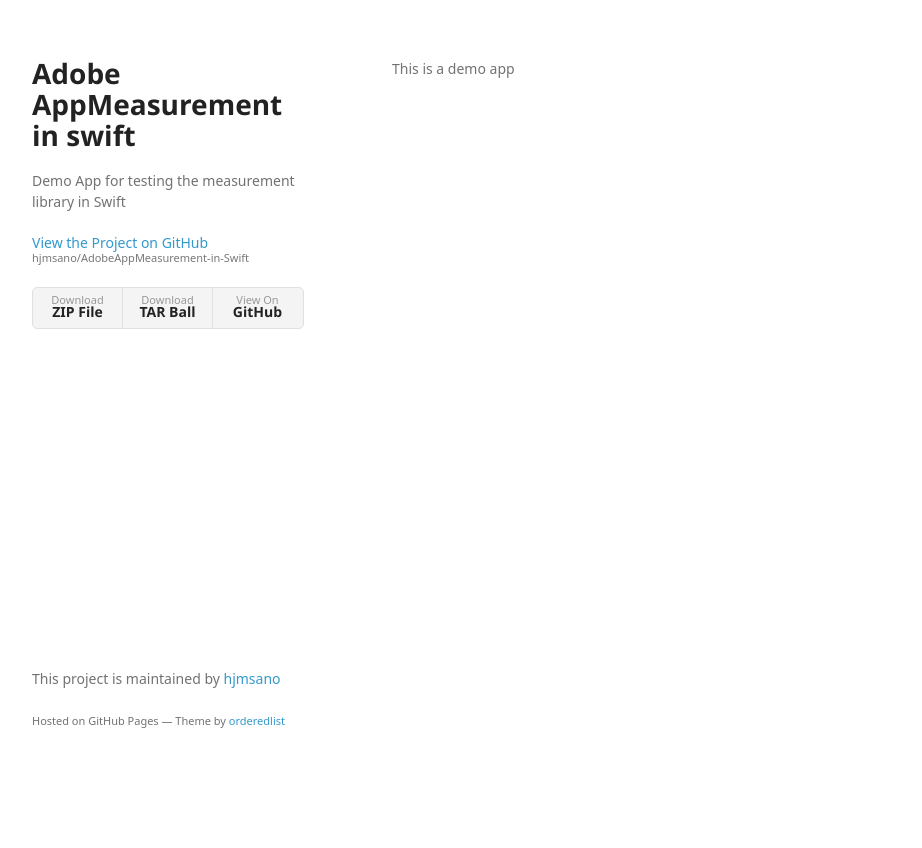
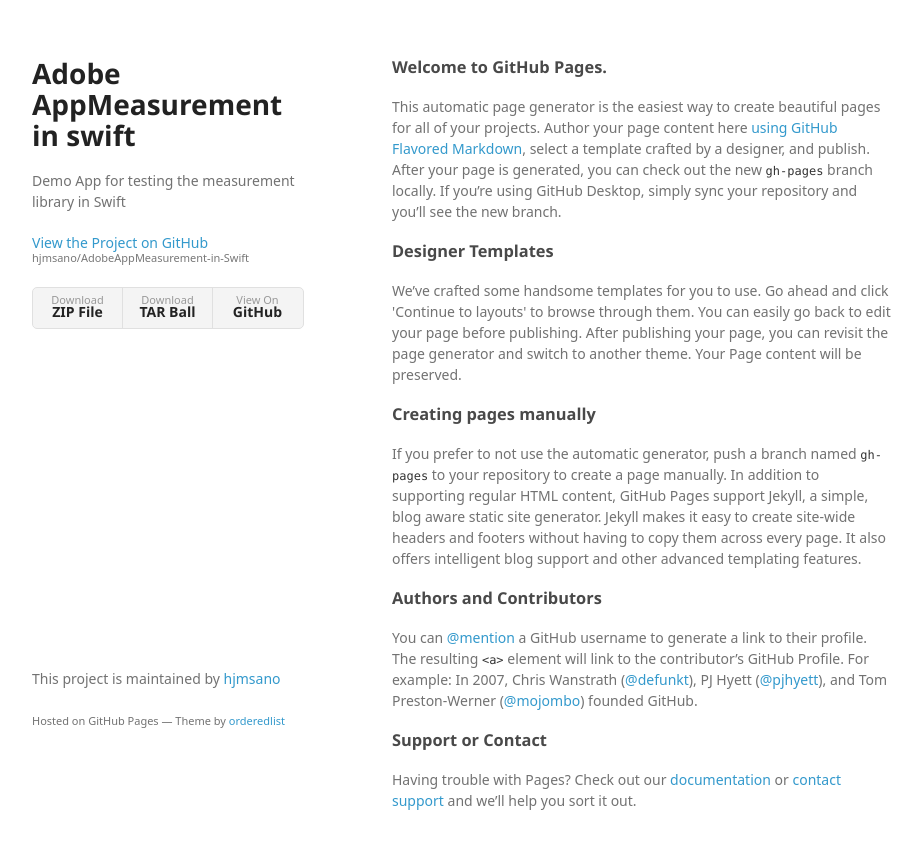
Before and after one commit to hjmsano/AdobeAppMeasurement-in-Swift, a plain HTML site: page index.html in a window 1280 px wide. Shown: the whole page, without its empty margins (178-1100 px from the left). Before the commit the page ends 800 px from the top, so only its background shows below. Drawn offline with Linux system fonts and the light colour scheme; a web font is replaced by a local one.

Commit message:
Create gh-pages branch via GitHub

```diff
--- a/index.html
+++ b/index.html
@@ -28,7 +28,30 @@
         </ul>
       </header>
       <section>
-        <p>This is a demo app</p>
+        <h3>
+<a id="welcome-to-github-pages" class="anchor" href="#welcome-to-github-pages" aria-hidden="true"><span class="octicon octicon-link"></span></a>Welcome to GitHub Pages.</h3>
+
+<p>This automatic page generator is the easiest way to create beautiful pages for all of your projects. Author your page content here <a href="https://guides.github.com/features/mastering-markdown/">using GitHub Flavored Markdown</a>, select a template crafted by a designer, and publish. After your page is generated, you can check out the new <code>gh-pages</code> branch locally. If you’re using GitHub Desktop, simply sync your repository and you’ll see the new branch.</p>
+
+<h3>
+<a id="designer-templates" class="anchor" href="#designer-templates" aria-hidden="true"><span class="octicon octicon-link"></span></a>Designer Templates</h3>
+
+<p>We’ve crafted some handsome templates for you to use. Go ahead and click 'Continue to layouts' to browse through them. You can easily go back to edit your page before publishing. After publishing your page, you can revisit the page generator and switch to another theme. Your Page content will be preserved.</p>
+
+<h3>
+<a id="creating-pages-manually" class="anchor" href="#creating-pages-manually" aria-hidden="true"><span class="octicon octicon-link"></span></a>Creating pages manually</h3>
+
+<p>If you prefer to not use the automatic generator, push a branch named <code>gh-pages</code> to your repository to create a page manually. In addition to supporting regular HTML content, GitHub Pages support Jekyll, a simple, blog aware static site generator. Jekyll makes it easy to create site-wide headers and footers without having to copy them across every page. It also offers intelligent blog support and other advanced templating features.</p>
+
+<h3>
+<a id="authors-and-contributors" class="anchor" href="#authors-and-contributors" aria-hidden="true"><span class="octicon octicon-link"></span></a>Authors and Contributors</h3>
+
+<p>You can <a href="https://github.com/blog/821" class="user-mention">@mention</a> a GitHub username to generate a link to their profile. The resulting <code>&lt;a&gt;</code> element will link to the contributor’s GitHub Profile. For example: In 2007, Chris Wanstrath (<a href="https://github.com/defunkt" class="user-mention">@defunkt</a>), PJ Hyett (<a href="https://github.com/pjhyett" class="user-mention">@pjhyett</a>), and Tom Preston-Werner (<a href="https://github.com/mojombo" class="user-mention">@mojombo</a>) founded GitHub.</p>
+
+<h3>
+<a id="support-or-contact" class="anchor" href="#support-or-contact" aria-hidden="true"><span class="octicon octicon-link"></span></a>Support or Contact</h3>
+
+<p>Having trouble with Pages? Check out our <a href="https://help.github.com/pages">documentation</a> or <a href="https://github.com/contact">contact support</a> and we’ll help you sort it out.</p>
       </section>
       <footer>
         <p>This project is maintained by <a href="https://github.com/hjmsano">hjmsano</a></p>
```
Also changed, not shown: params.json (+1 -1 lines).
